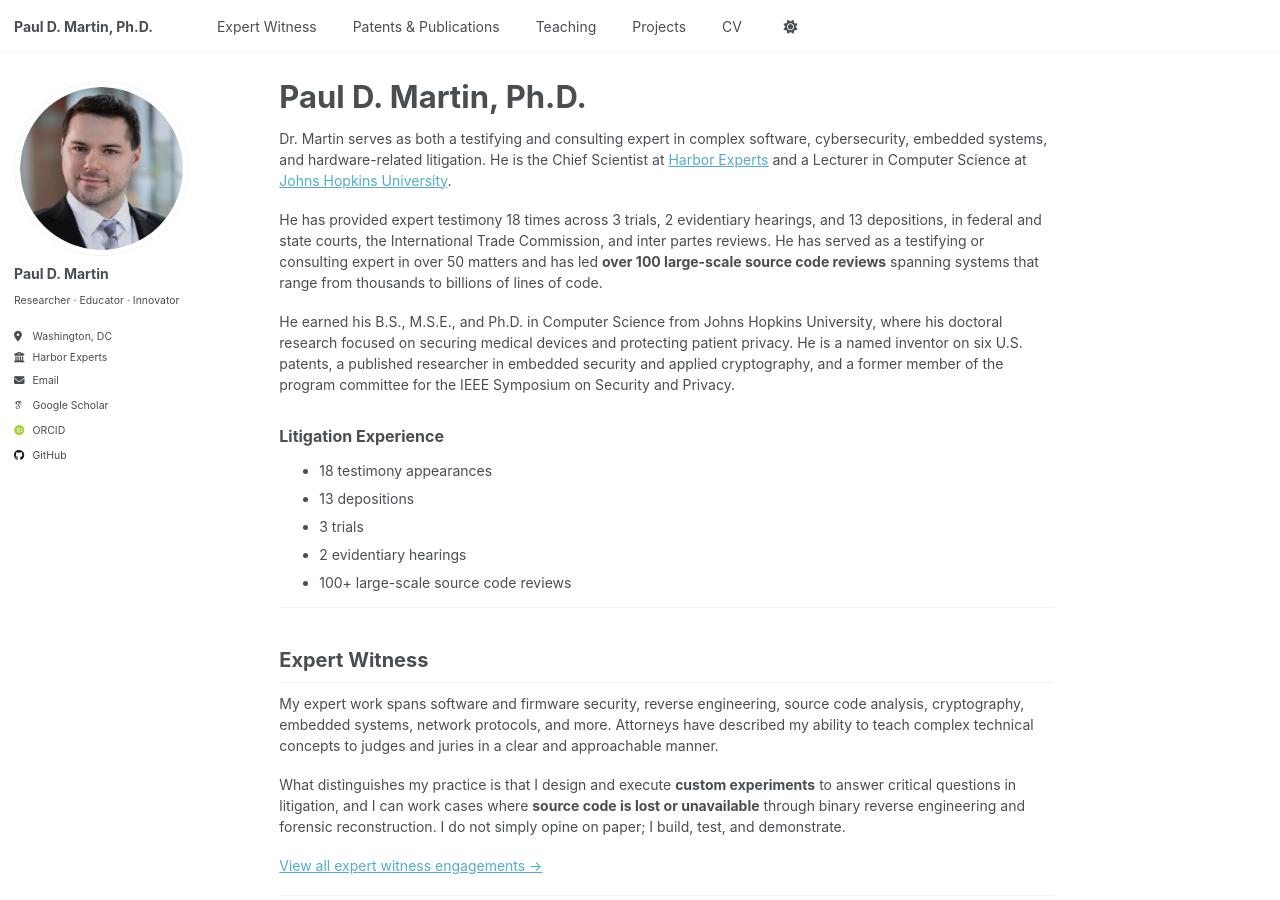
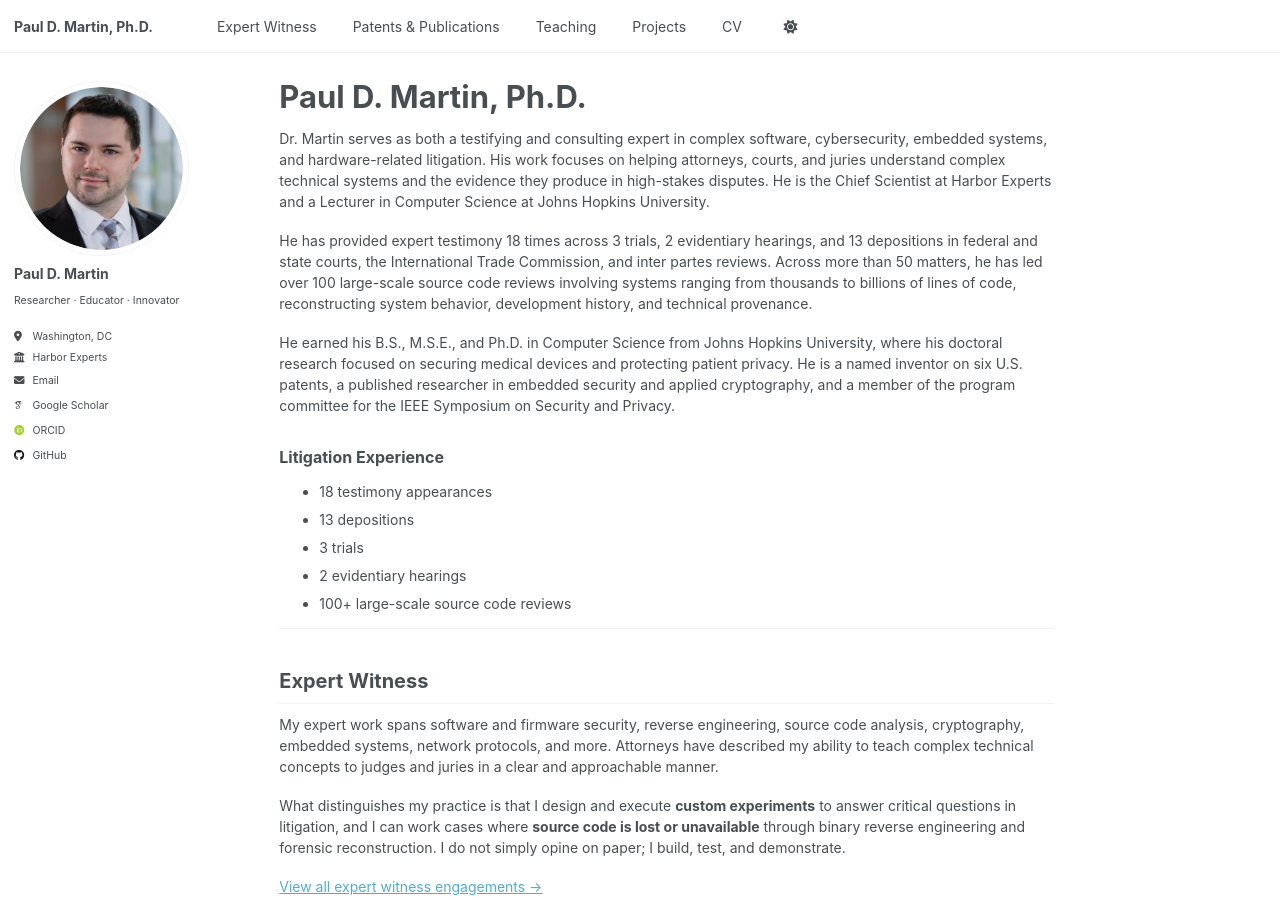
Before and after one commit to pauldmartinphd/pauldmartinphd.github.io, a Jekyll site: the page built from _pages/about.md, in a window 1280 px wide and 900 px high. Built offline with Jekyll 4.4.1, drawn with Linux system fonts in a browser that asks for light colours; some web fonts are replaced; a script that is not in the unit is left out.

Commit message:
Slight changes to the expert background wording.

```diff
--- a/_pages/about.md
+++ b/_pages/about.md
@@ -7,11 +7,11 @@ redirect_from:
   - /about.html
 ---
 
-Dr. Martin serves as both a testifying and consulting expert in complex software, cybersecurity, embedded systems, and hardware-related litigation. He is the Chief Scientist at [Harbor Experts](https://harborexperts.com) and a Lecturer in Computer Science at [Johns Hopkins University](https://www.cs.jhu.edu/).
+Dr. Martin serves as both a testifying and consulting expert in complex software, cybersecurity, embedded systems, and hardware-related litigation. His work focuses on helping attorneys, courts, and juries understand complex technical systems and the evidence they produce in high-stakes disputes. He is the Chief Scientist at Harbor Experts and a Lecturer in Computer Science at Johns Hopkins University.
 
-He has provided expert testimony 18 times across 3 trials, 2 evidentiary hearings, and 13 depositions, in federal and state courts, the International Trade Commission, and inter partes reviews. He has served as a testifying or consulting expert in over 50 matters and has led **over 100 large-scale source code reviews** spanning systems that range from thousands to billions of lines of code.
+He has provided expert testimony 18 times across 3 trials, 2 evidentiary hearings, and 13 depositions in federal and state courts, the International Trade Commission, and inter partes reviews. Across more than 50 matters, he has led over 100 large-scale source code reviews involving systems ranging from thousands to billions of lines of code, reconstructing system behavior, development history, and technical provenance.
 
-He earned his B.S., M.S.E., and Ph.D. in Computer Science from Johns Hopkins University, where his doctoral research focused on securing medical devices and protecting patient privacy. He is a named inventor on six U.S. patents, a published researcher in embedded security and applied cryptography, and a former member of the program committee for the IEEE Symposium on Security and Privacy.
+He earned his B.S., M.S.E., and Ph.D. in Computer Science from Johns Hopkins University, where his doctoral research focused on securing medical devices and protecting patient privacy. He is a named inventor on six U.S. patents, a published researcher in embedded security and applied cryptography, and a member of the program committee for the IEEE Symposium on Security and Privacy.
 
 ### Litigation Experience
 
```
Also changed, not shown: _pages/expert-witness.md (+2 -2 lines).
